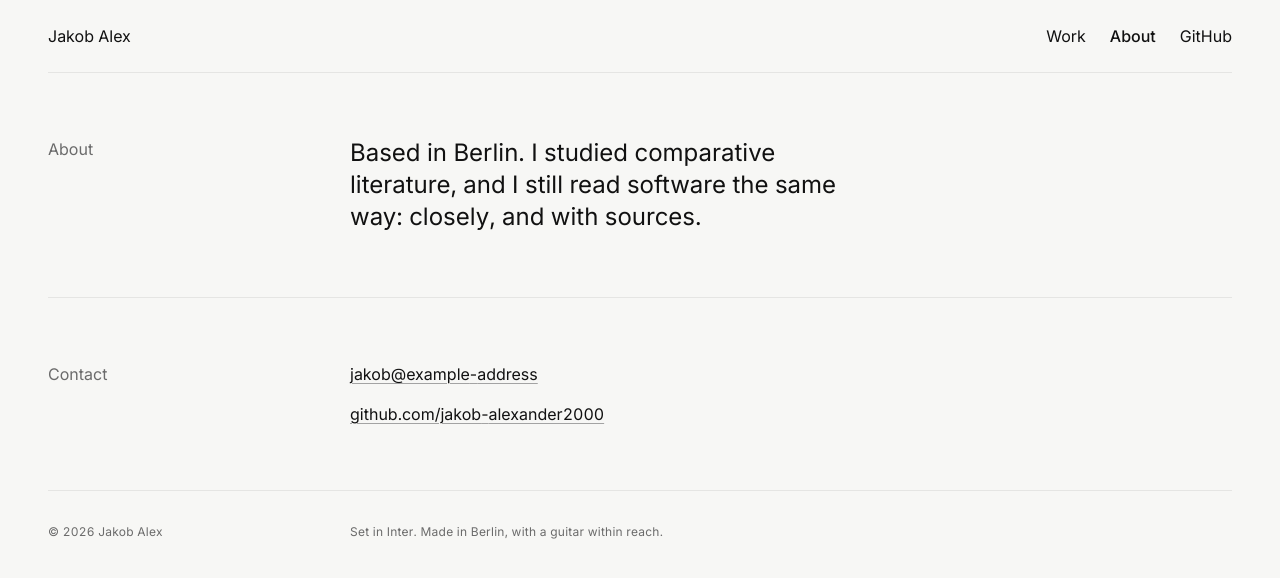
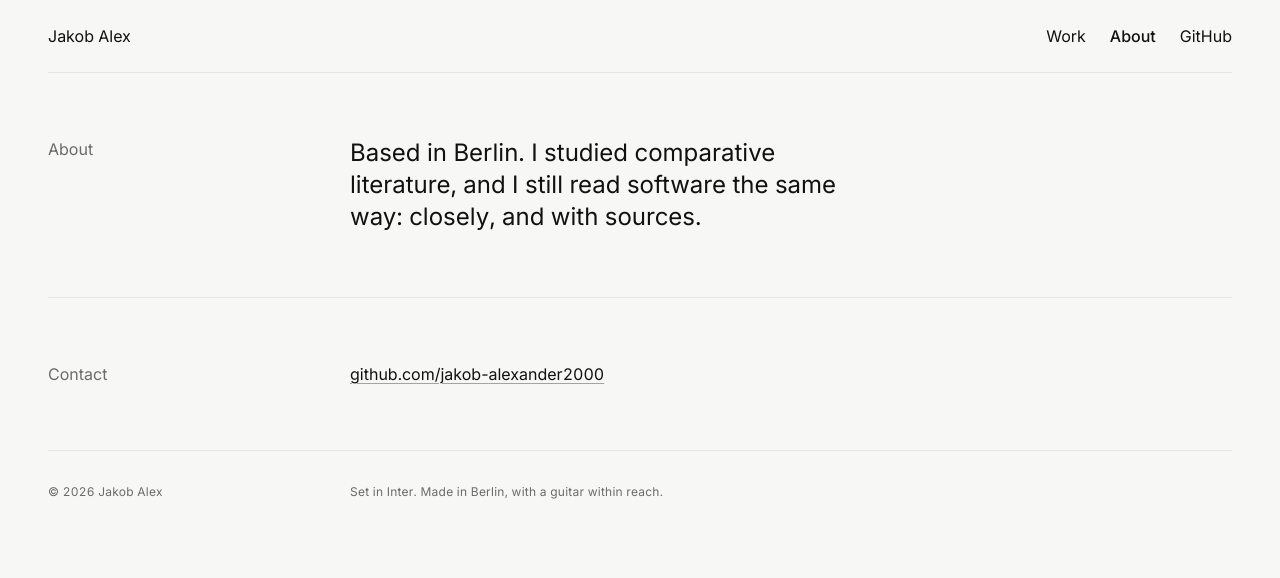
Before and after one commit to jakob-alexander2000/site, a Next.js app: page /about in a window 1280 px wide. Shown: the top 578 px of the page. Built offline with nearby package versions, Linux system fonts and the light colour scheme.

Commit message:
Remove the email placeholder from Contact.
Jakob is leaving the address off for now. Contact keeps the GitHub link only, and the smoke test rejects any email address in the HTML.

Co-authored-by: Jakob Alexander <jakob-alexander2000@users.noreply.github.com>

```diff
--- a/app/about/page.tsx
+++ b/app/about/page.tsx
@@ -1,6 +1,5 @@
 import { TextLine } from "@/components/TextLine";
 import { Shell } from "@/components/Shell";
-import { CONTACT_EMAIL } from "@/lib/contact";
 import { ABOUT, GITHUB_PROFILE } from "@/lib/copy";
 
 export default function AboutPage() {
@@ -18,12 +17,7 @@ export default function AboutPage() {
         <h2 id="contact-label" className="lab">
           Contact
         </h2>
-        <div className="main stack">
-          <p>
-            <a href={`mailto:${CONTACT_EMAIL}`}>
-              <TextLine text={CONTACT_EMAIL} />
-            </a>
-          </p>
+        <div className="main">
           <p>
             <a href={GITHUB_PROFILE}>
               <TextLine text="github.com/jakob-alexander2000" />
--- a/app/globals.css
+++ b/app/globals.css
@@ -328,10 +328,6 @@ h1.name {
   line-height: 1.33;
 }
 
-.stack p + p {
-  margin-top: var(--s2);
-}
-
 footer.grid {
   padding: var(--s4) 0 var(--s6);
 }
--- a/lib/contact.ts
+++ /dev/null
@@ -1,5 +0,0 @@
-// TODO: Jakob has not chosen the public email address.
-// This constant is the only place the address lives. It is rendered as a
-// visible placeholder. Do not invent an address.
-
-export const CONTACT_EMAIL = "jakob@example-address";
```
Also changed, not shown: test/smoke.mjs (+16 -1 lines).
